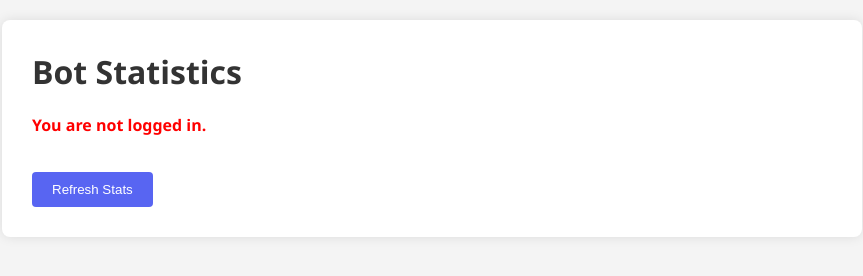
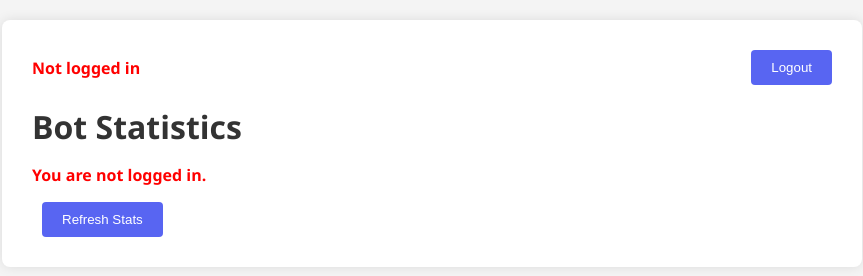
Before and after one commit to ItzLcky/LuckyCogs, a plain HTML site: page webui/static/stats.html in a window 1280 px wide. Shown: the whole page, without its empty margins (208-1071 px from the left). Drawn offline with Linux system fonts and the light colour scheme.

Commit message:
Update stats.html

```diff
--- a/webui/static/stats.html
+++ b/webui/static/stats.html
@@ -20,8 +20,27 @@
       box-shadow: 0 0 12px rgba(0, 0, 0, 0.1);
     }
 
+    .header {
+      display: flex;
+      align-items: center;
+      justify-content: space-between;
+      margin-bottom: 20px;
+    }
+
+    .user-info {
+      display: flex;
+      align-items: center;
+    }
+
+    .user-info img {
+      width: 48px;
+      height: 48px;
+      border-radius: 50%;
+      margin-right: 10px;
+    }
+
     h1 {
-      margin-top: 0;
+      margin: 0;
       color: #333;
     }
 
@@ -47,7 +66,7 @@
       border: none;
       border-radius: 4px;
       cursor: pointer;
-      margin-top: 20px;
+      margin-left: 10px;
     }
 
     button:hover {
@@ -62,6 +81,14 @@
 </head>
 <body>
   <div class="container">
+    <div class="header">
+      <div class="user-info" id="userInfo">
+        <img src="https://cdn.discordapp.com/embed/avatars/0.png" alt="Avatar" />
+        <span>Loading user...</span>
+      </div>
+      <button onclick="logout()">Logout</button>
+    </div>
+
     <h1>Bot Statistics</h1>
     <div id="statsContent">
       <p>Loading stats...</p>
@@ -70,6 +97,30 @@
   </div>
 
   <script>
+    async function loadUserInfo() {
+      const userId = localStorage.getItem("user_id");
+      const userInfoDiv = document.getElementById("userInfo");
+
+      if (!userId) {
+        userInfoDiv.innerHTML = `<span class="error">Not logged in</span>`;
+        return;
+      }
+
+      const res = await fetch(`/api/user/${userId}`);
+      if (!res.ok) {
+        userInfoDiv.innerHTML = `<span class="error">Failed to load user</span>`;
+        return;
+      }
+
+      const user = await res.json();
+      const avatarURL = `https://cdn.discordapp.com/avatars/${user.id}/${user.avatar || 'a_0'}.png`;
+
+      userInfoDiv.innerHTML = `
+        <img src="${avatarURL}" alt="Avatar">
+        <span>${user.name}</span>
+      `;
+    }
+
     async function loadStats() {
       const userId = localStorage.getItem("user_id");
       const statsDiv = document.getElementById("statsContent");
@@ -98,8 +149,15 @@
       `;
     }
 
-    // Load on page load
-    window.onload = loadStats;
+    function logout() {
+      localStorage.removeItem("user_id");
+      window.location.href = "/admin";
+    }
+
+    window.onload = () => {
+      loadUserInfo();
+      loadStats();
+    };
   </script>
 </body>
 </html>
```
